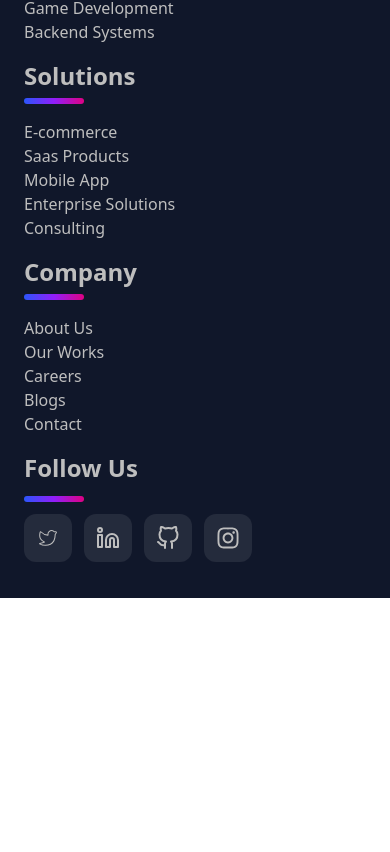
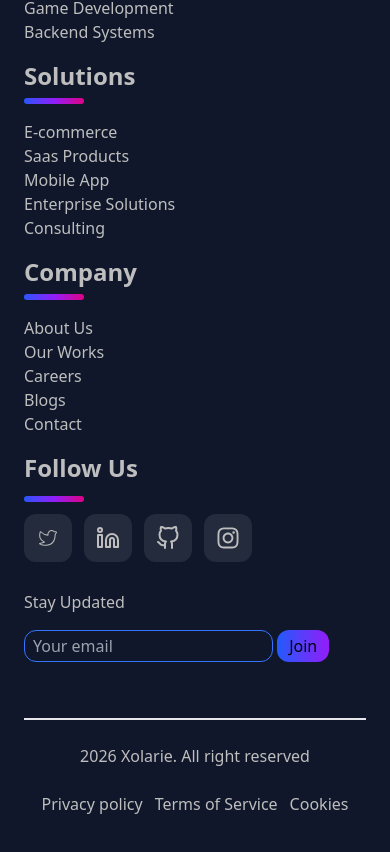
Before and after one commit to xolarie/xolarie-frontend, a React (Vite) app: page /careers/faqs in a window 390 px wide. Shown: the part 452-1304 px from the top of the page. Before the commit the page ends 1050 px from the top, so only its background shows below. Built offline with nearby package versions, Linux system fonts and the light colour scheme.

Commit message:
finish up footer for mobile view

```diff
--- a/src/components/Footer.jsx
+++ b/src/components/Footer.jsx
@@ -69,6 +69,20 @@ const Footer = () => {
               <FaInstagram className="text-2xl text-[#BEBEBE]" />
             </span>
           </div>
+          <div>
+            <h4 className="text-[#BEBEBE] my-4">Stay Updated</h4>
+            <div>
+              <input type="email" placeholder="Your email" className="h-8 rounded-xl border-[#3574FF] border bg-transparent p-2"/> <button className="bg-gradient-to-r from-[#225BFB] to-[#931DFA] py-1 px-3 rounded-xl" >Join</button>
+            </div>
+          </div>
+        </div>
+      </div>
+      <div className="border-t-2 my-14 py-6">
+        <h1 className="text-center text-[#BEBEBE]">2026 Xolarie. All right reserved</h1>
+        <div className="flex flex-row justify-center my-6 gap-3 text-[#BEBEBE] items-center w-full">
+        <div>Privacy policy</div>
+        <div>Terms of Service</div>
+        <div>Cookies</div>
         </div>
       </div>
     </div>
```
